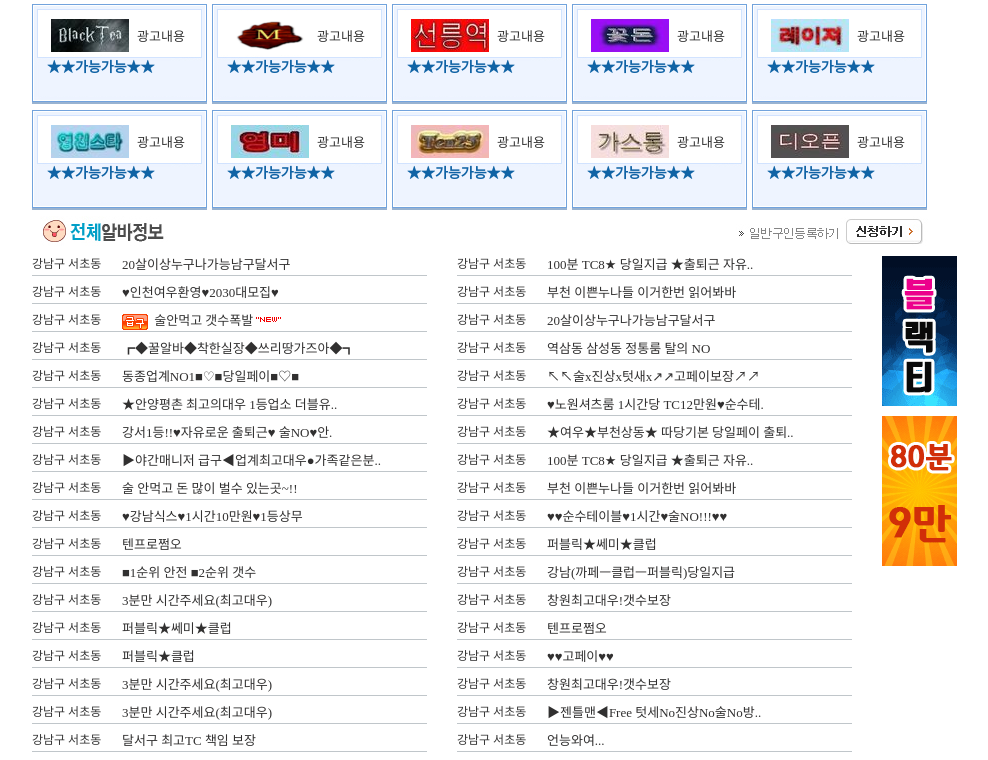
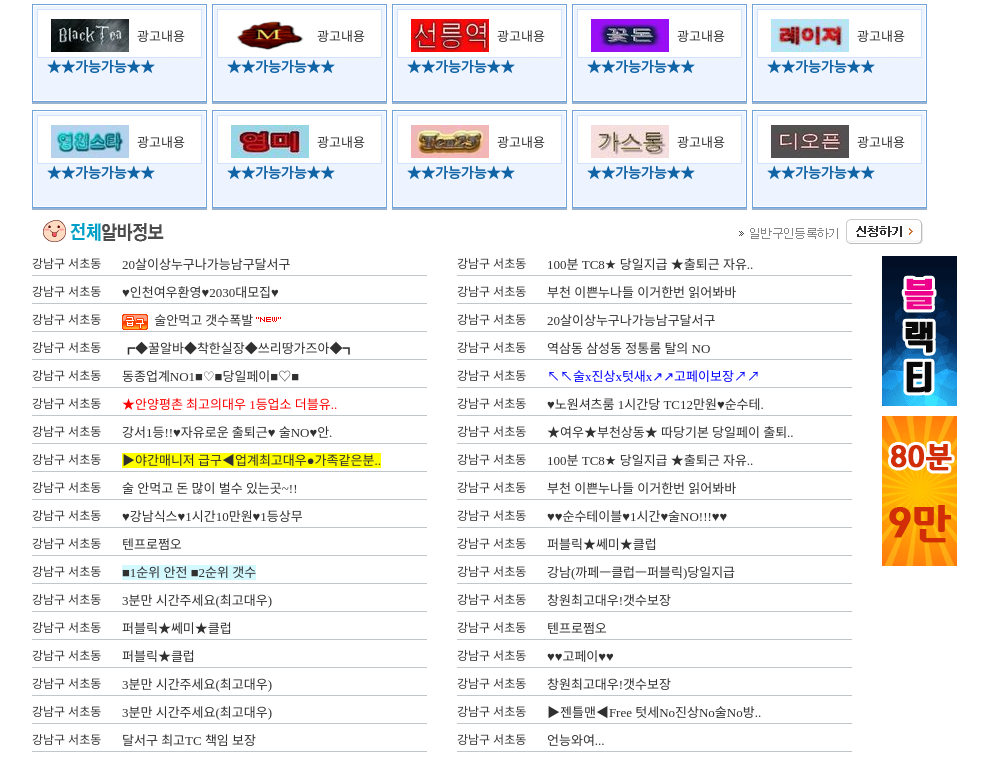
Before and after one commit to jswo3901/boxsite, a React (Create React App) app: page / in a window 1280 px wide. Shown: the part 1235-1995 px from the top of the page, without its empty margins (158-1146 px from the left). Built offline with nearby package versions, Linux system fonts and the light colour scheme.

Commit message:
텍스트 스타일 테스트

```diff
--- a/src/Home/TextMain.js
+++ b/src/Home/TextMain.js
@@ -46,11 +46,12 @@ class TextMain extends Component {
                     </div>
                     <div className="text-left-content">
                     <a>동종업계NO1■♡■당일페이■♡■</a>
-                    </div> <div className="text-left-loca">
+                    </div>
+                    <div className="text-left-loca">
                         강남구 서초동
                     </div>
                     <div className="text-left-content">
-                    <a>★안양평촌 최고의대우 1등업소 더블유..</a>
+                    <a style={{"color":"red"}}>★안양평촌 최고의대우 1등업소 더블유..</a>
                     </div> <div className="text-left-loca">
                         강남구 서초동
                     </div>
@@ -60,7 +61,7 @@ class TextMain extends Component {
                         강남구 서초동
                     </div>
                     <div className="text-left-content">
-                    <a>▶야간매니저 급구◀업계최고대우●가족같은분.. </a>
+                    <a style={{"backgroundColor":"yellow"}}>▶야간매니저 급구◀업계최고대우●가족같은분.. </a>
                     </div> <div className="text-left-loca">
                         강남구 서초동
                     </div>
@@ -80,7 +81,7 @@ class TextMain extends Component {
                         강남구 서초동
                     </div>
                     <div className="text-left-content">
-                    <a>■1순위 안전 ■2순위 갯수 </a>
+                    <a style={{"backgroundColor":"#D3F9FF"}}>■1순위 안전 ■2순위 갯수 </a>
                     </div> <div className="text-left-loca">
                         강남구 서초동
                     </div>
@@ -147,7 +148,7 @@ class TextMain extends Component {
                         강남구 서초동
                     </div>
                     <div className="text-left-content">
-                    <a>↖↖술x진상x텃새x↗↗고페이보장↗↗</a>
+                    <a style={{"color":"blue"}}>↖↖술x진상x텃새x↗↗고페이보장↗↗</a>
                     </div> <div className="text-left-loca">
                         강남구 서초동
                     </div>
```
